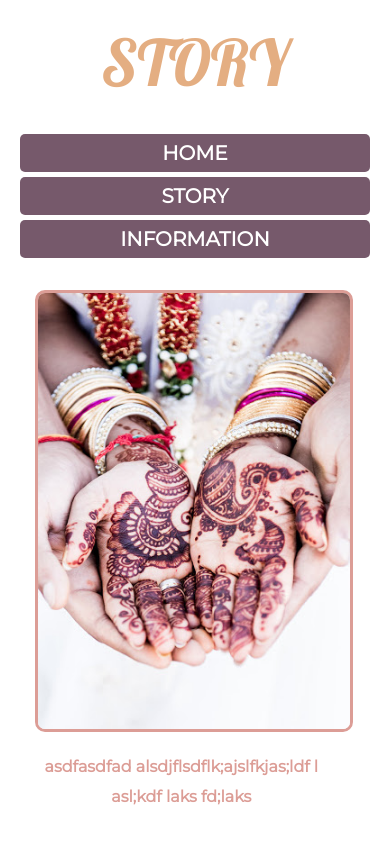
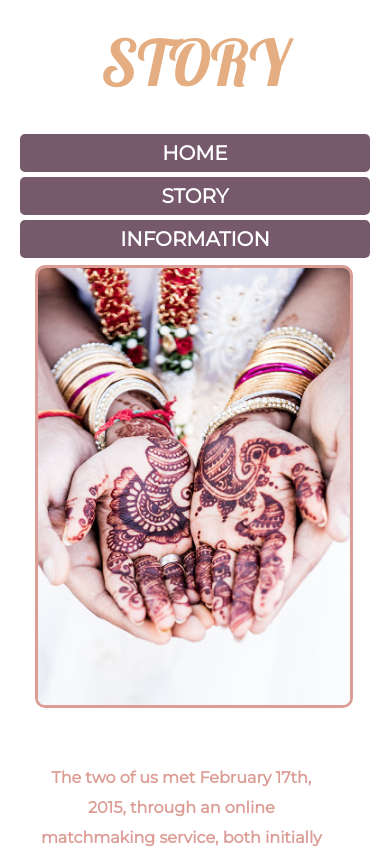
Before and after one commit to vijayxtreme/Wedding_Site_v2, a plain HTML site: page story.html in a window 390 px wide. Shown: the top 849 px of the page. Drawn offline with Linux system fonts and the light colour scheme.

Commit message:
Changed css and added story

```diff
--- a/css/style.css
+++ b/css/style.css
@@ -159,7 +159,7 @@ h2 a:hover {
 	font-family: 'Montserrat', sans-serif;
 	width: 30%;
 	float: left;
-	margin: 20px 40px;
+	margin: 20px 20px;
 	line-height: 30px;
 }
 
@@ -192,7 +192,7 @@ h2 a:hover {
   }
 
   header {
-    height: 260px;
+    height: 200px;
   }
 
   header h1 {
@@ -234,7 +234,10 @@ h2 a:hover {
   .reception {
     height: 40px;
     text-align:center;
-    margin: 0 auto;
+    margin-left: auto;
+		margin-right: auto;
+		margin-top: 40px;
+		margin-bottom: 60px;
     max-width: 320px;
 
   }
@@ -252,7 +255,7 @@ h2 a:hover {
 
 	.story-img {
 	  display: block;
-		margin: 0 9%;
+		margin: 9%;
 	  border-radius: 10px;
 	  border: 3px solid #DC9D96;
 		width: 80%;
--- a/story.html
+++ b/story.html
@@ -12,7 +12,7 @@
       </header>
     <section class="story-container">
       <img class="story-img" src="img/wedding1.jpg" />
-      <div class="story-story">asdfasdfad alsdjflsdflk;ajslfkjas;ldf l asl;kdf laks fd;laks</div>
+      <div class="story-story">The two of us met February 17th, 2015, through an online matchmaking service, both initially unsure of the modern day arranged marriage process, but as we bonded over our love for trying new foods, exploring the sights and sounds of the Los Angeles/OC area, and Hindi films, we quickly found ourselves looking forward to what each of us would teach the other. We’re looking forward to sharing our lives together after our marriage in July, and we’d love to have you there to mark the celebration.</div>
     </section>
     <script type="text/javascript" src="js/app.js"></script>
   </body>
```
